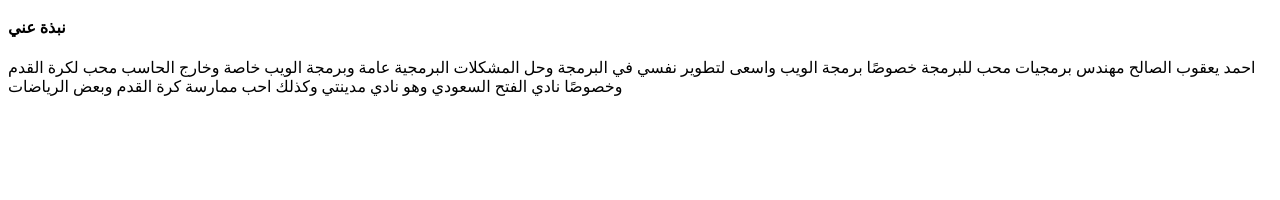
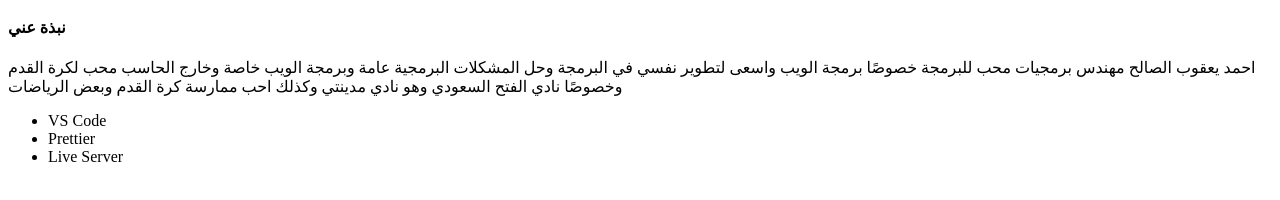
Before and after one commit to AhmedY29/W2-TW-Lab2-Github, a plain HTML site: page ahmed.html in a window 1280 px wide. Shown: the part 102-302 px from the top of the page. Drawn offline with Linux system fonts and the light colour scheme.

Commit message:
add unorder list for my fav tools

```diff
--- a/ahmed.html
+++ b/ahmed.html
@@ -16,5 +16,11 @@
       الحاسب محب لكرة القدم وخصوصًا نادي الفتح السعودي وهو نادي مدينتي وكذلك احب
       ممارسة كرة القدم وبعض الرياضات
     </p>
+
+    <ul>
+      <li>VS Code</li>
+      <li>Prettier</li>
+      <li>Live Server</li>
+    </ul>
   </body>
 </html>
```
